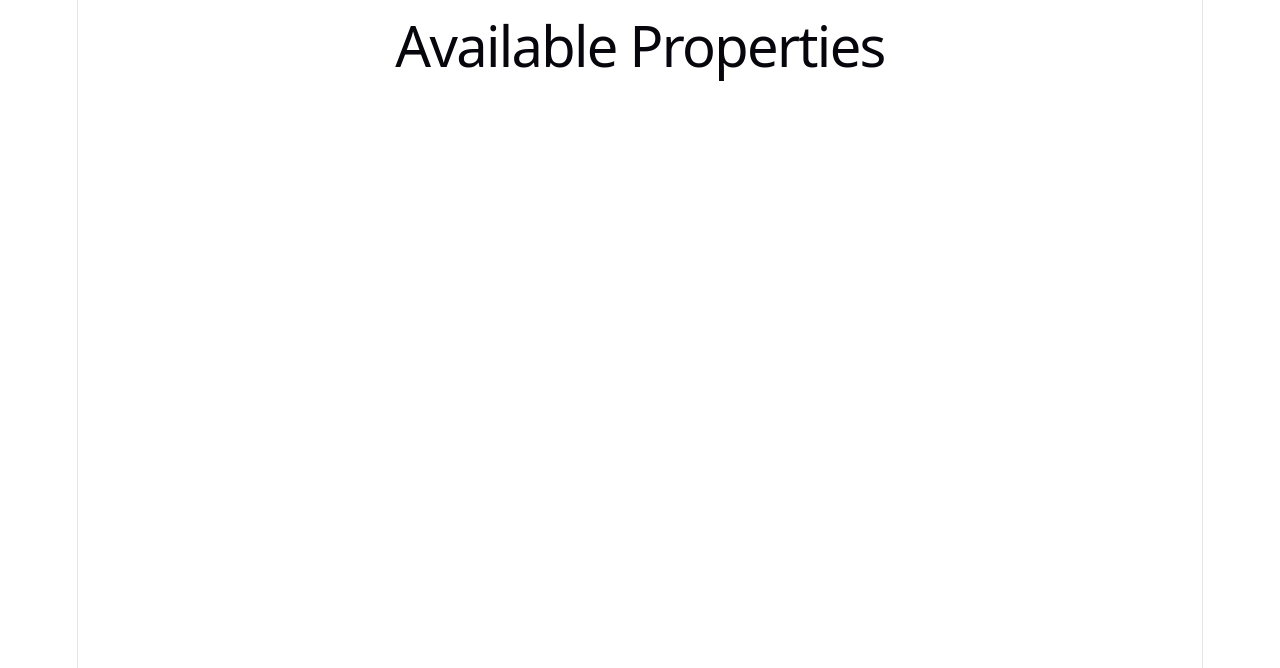
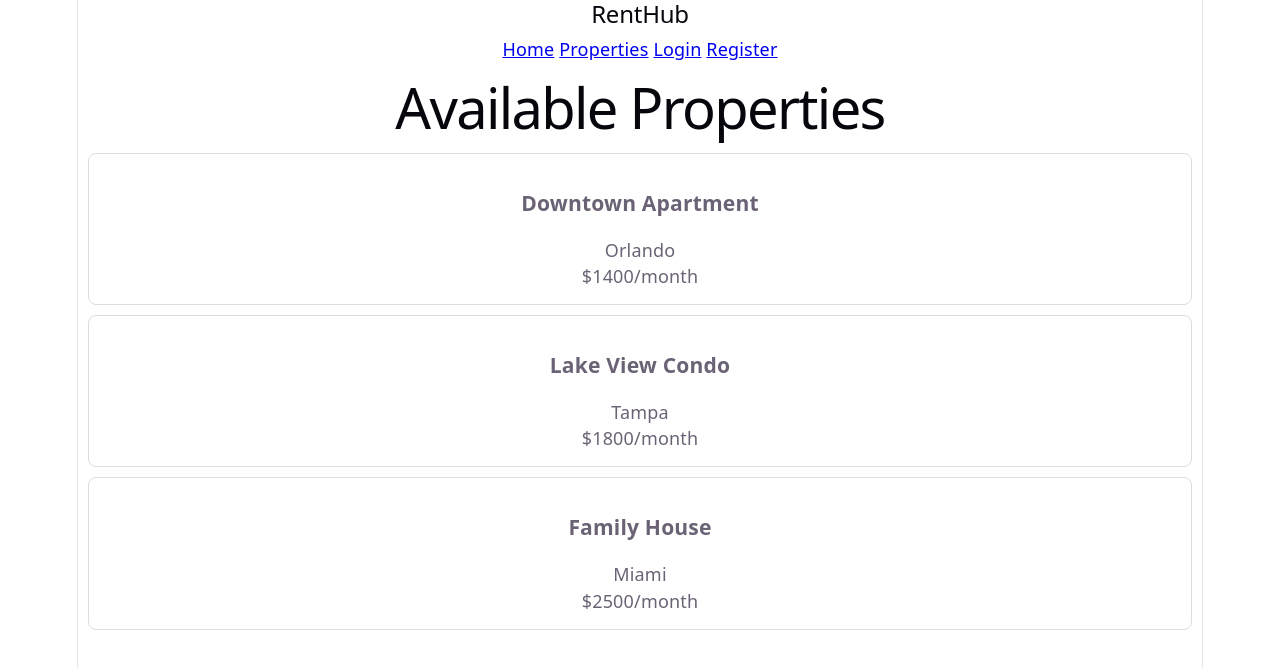
Before and after one commit to aldosarimustafa/renthub-capstone, a React (Vite) app in the folder renthub-client/: page /properties in a window 1280 px wide. Shown: the top 668 px of the page. Built offline with nearby package versions, Linux system fonts and the light colour scheme.

Commit message:
Create property listings page with reusale property cards

```diff
--- a/renthub-client/src/App.jsx
+++ b/renthub-client/src/App.jsx
@@ -4,10 +4,11 @@ import Home from "./pages/Home";
 import Login from "./pages/Login";
 import Register from "./pages/Register";
 import Properties from "./pages/Properties";
-
+import Navbar from "./components/Navbar";
 function App() {
   return (
     <BrowserRouter>
+      <Navbar />
       <Routes>
         <Route path="/" element={<Home />} />
         <Route path="/properties" element={<Properties />} />
--- a/renthub-client/src/components/Navbar.jsx
+++ b/renthub-client/src/components/Navbar.jsx
@@ -0,0 +1,18 @@
+import { Link } from "react-router-dom";
+
+function Navbar() {
+    return (
+        <nav>
+            <h2>RentHub</h2>
+
+            <div>
+                <Link to="/">Home</Link>{" "}
+                <Link to="/properties">Properties</Link>{" "}
+                <Link to="/login">Login</Link>{" "}
+                <Link to="/register">Register</Link>
+            </div>
+        </nav>
+    );
+}
+
+export default Navbar;
--- a/renthub-client/src/components/PropertyCard.jsx
+++ b/renthub-client/src/components/PropertyCard.jsx
@@ -0,0 +1,18 @@
+function PropertyCard({ title, city, price }) {
+    return (
+        <div
+            style={{
+                border: "1px solid #ddd",
+                padding: "15px",
+                margin: "10px",
+                borderRadius: "8px",
+            }}
+        >
+            <h3>{title}</h3>
+            <p>{city}</p>
+            <p>${price}/month</p>
+        </div>
+    );
+}
+
+export default PropertyCard;
--- a/renthub-client/src/pages/Properties.jsx
+++ b/renthub-client/src/pages/Properties.jsx
@@ -1,7 +1,39 @@
+import PropertyCard from "../components/PropertyCard";
+
 function Properties() {
+    const properties = [
+        {
+            id: 1,
+            title: "Downtown Apartment",
+            city: "Orlando",
+            price: 1400,
+        },
+        {
+            id: 2,
+            title: "Lake View Condo",
+            city: "Tampa",
+            price: 1800,
+        },
+        {
+            id: 3,
+            title: "Family House",
+            city: "Miami",
+            price: 2500,
+        },
+    ];
+
     return (
         <div>
             <h1>Available Properties</h1>
+
+            {properties.map((property) => (
+                <PropertyCard
+                    key={property.id}
+                    title={property.title}
+                    city={property.city}
+                    price={property.price}
+                />
+            ))}
         </div>
     );
 }
```
